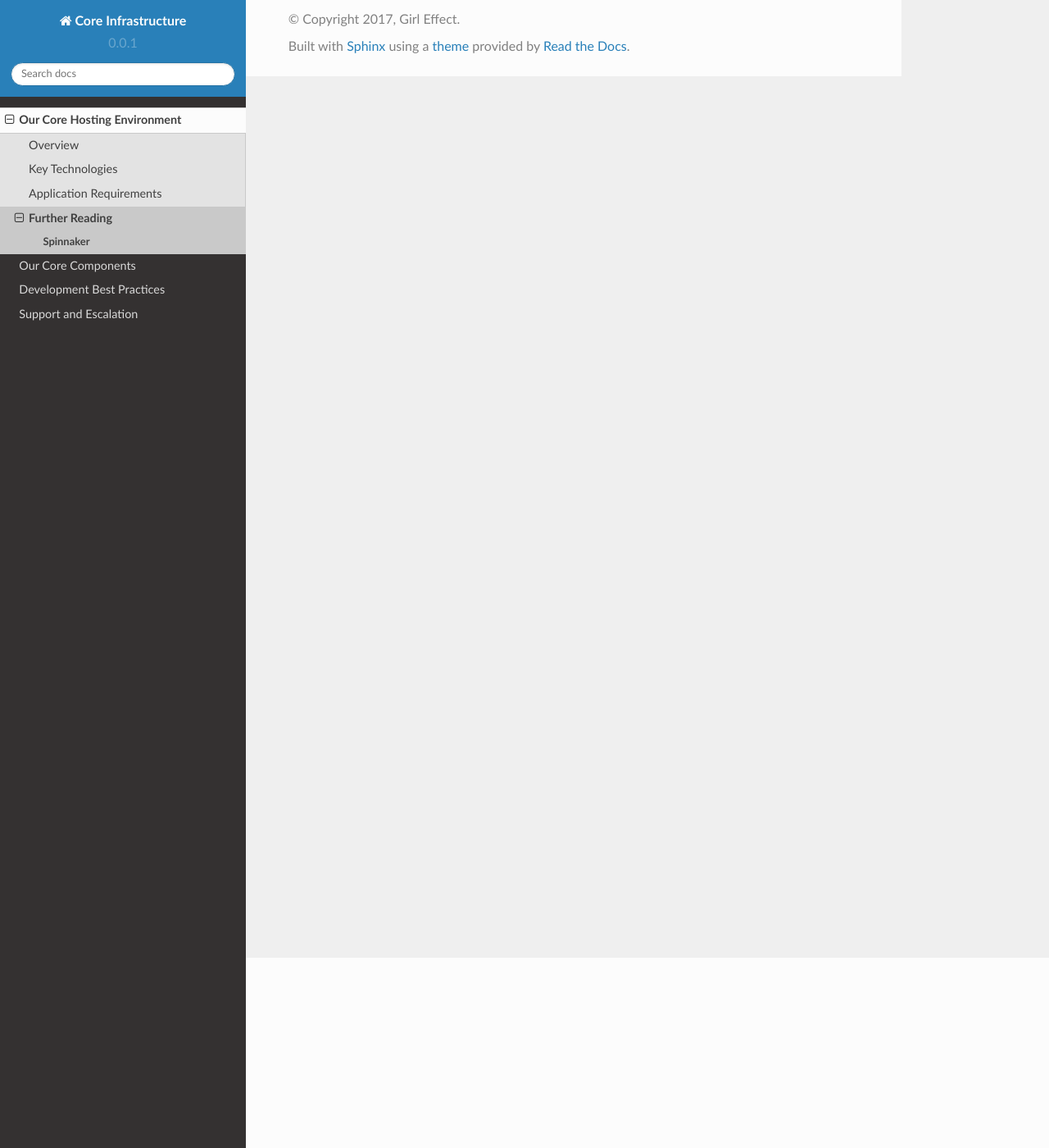
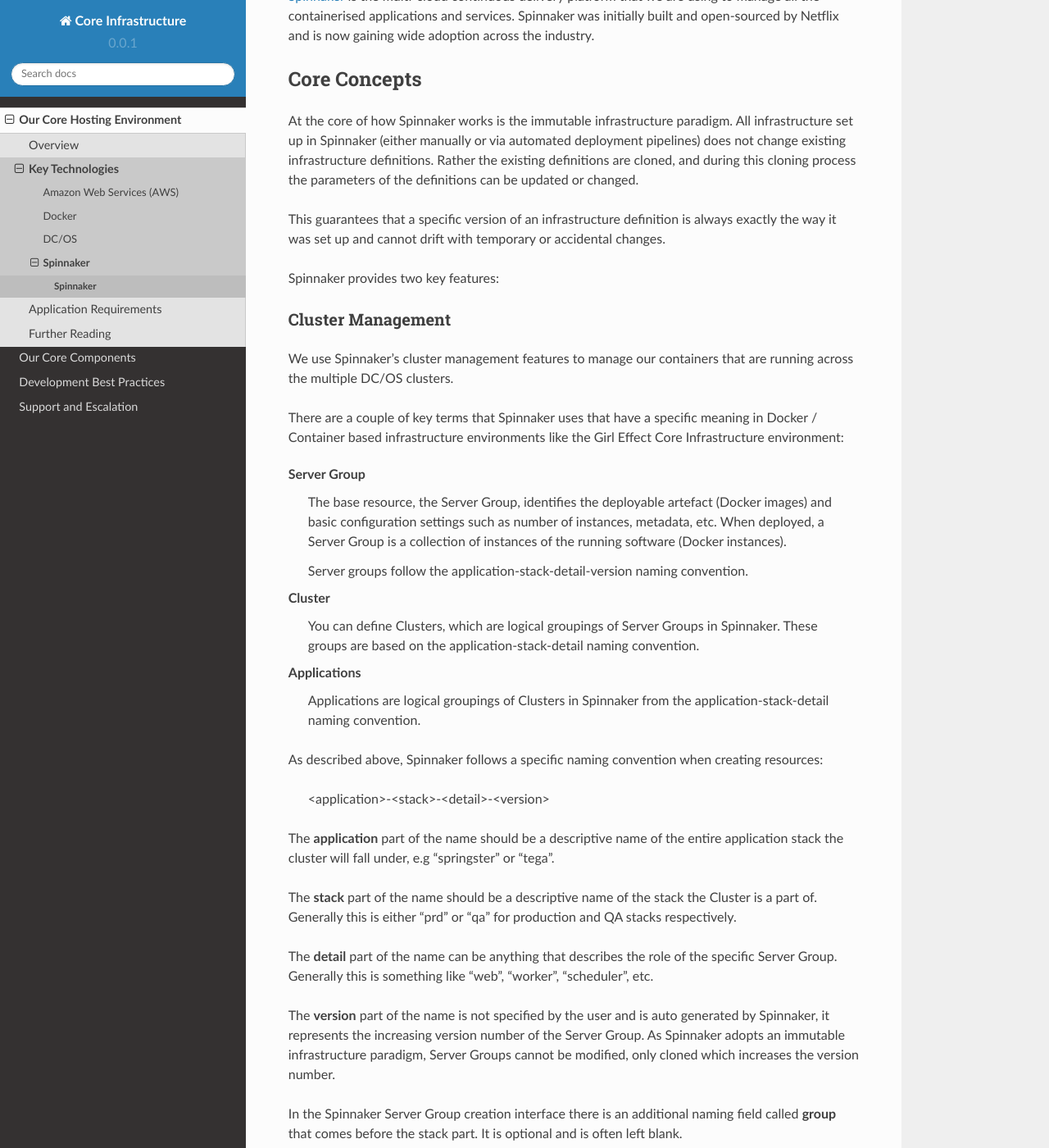
Before and after one commit to girleffect/core-infrastructure-documentation, a Sphinx documentation site: the page built from docs/hosting/spinnaker.rst, in a window 1280 px wide and 1400 px high, scrolled down 232 px. Shown: the whole window at 82% size. Built offline with Sphinx 7.4.7 and the Read the Docs theme 2.0.0, drawn with Linux system fonts in a browser that asks for light colours; some of the changed text lies outside the part shown.

Commit message:
Added initial Spinnaker core concepts

```diff
--- a/docs/hosting/spinnaker.rst
+++ b/docs/hosting/spinnaker.rst
@@ -1,2 +1,73 @@
 Spinnaker
 =========
+
+Introduction
+------------
+
+`Spinnaker <https://www.spinnaker.io/>`_ is the multi-cloud continuous delivery platform that we are using to manage all the containerised applications and services. Spinnaker was initially built and open-sourced by Netflix and is now gaining wide adoption across the industry.
+
+Core Concepts
+-------------
+
+At the core of how Spinnaker works is the immutable infrastructure paradigm. All infrastructure set up in Spinnaker (either manually or via automated deployment pipelines) does not change existing infrastructure definitions. Rather the existing definitions are cloned, and during this cloning process the parameters of the definitions can be updated or changed.
+
+This guarantees that a specific version of an infrastructure definition is always exactly the way it was set up and cannot drift with temporary or accidental changes.
+
+Spinnaker provides two key features:
+
+Cluster Management
+~~~~~~~~~~~~~~~~~~
+
+We use Spinnaker's cluster management features to manage our containers that are running across the multiple DC/OS clusters.
+
+There are a couple of key terms that Spinnaker uses that have a specific meaning in Docker / Container based infrastructure environments like the Girl Effect Core Infrastructure environment:
+
+Server Group
+    The base resource, the Server Group, identifies the deployable artefact (Docker images) and basic configuration settings such as number of instances, metadata, etc. When deployed, a Server Group is a collection of instances of the running software (Docker instances).
+
+    Server groups follow the application-stack-detail-version naming convention.
+
+Cluster
+    You can define Clusters, which are logical groupings of Server Groups in Spinnaker. These groups are based on the application-stack-detail naming convention.
+
+Applications
+    Applications are logical groupings of Clusters in Spinnaker from the application-stack-detail naming convention.
+
+.. _spinnaker-naming-convention:
+
+As described above, Spinnaker follows a specific naming convention when creating resources:
+
+.. epigraph::
+    <application>-<stack>-<detail>-<version>
+
+The **application** part of the name should be a descriptive name of the entire application stack the cluster will fall under, e.g "springster" or "tega".
+
+The **stack** part of the name should be a descriptive name of the stack the Cluster is a part of. Generally this is either "prd" or "qa" for production and QA stacks respectively.
+
+The **detail** part of the name can be anything that describes the role of the specific Server Group. Generally this is something like "web", "worker", "scheduler", etc.
+
+The **version** part of the name is not specified by the user and is auto generated by Spinnaker, it represents the increasing version number of the Server Group. As Spinnaker adopts an immutable infrastructure paradigm, Server Groups cannot be modified, only cloned which increases the version number.
+
+In the Spinnaker Server Group creation interface there is an additional naming field called **group** that comes before the stack part. It is optional and is often left blank.
+
+Some example names are:
+
+* springster-english-prd-web-v001
+* corporatesite-prd-web-v001
+* corporatesite-qa-web-v010
+* corporatesite-qa-worker-v011
+
+Deployment Management
+~~~~~~~~~~~~~~~~~~~~~
+
+We use Spinnaker's deployment management features to construct and manage continuous delivery workflows that are customised to each application or team.
+
+.. _spinnaker-getting-started:
+
+Getting Started
+---------------
+
+.. _spinnaker-management:
+
+Day-to-day Management
+---------------------
```
Also changed, not shown: docs/hosting/index.rst (+5 -6 lines).
